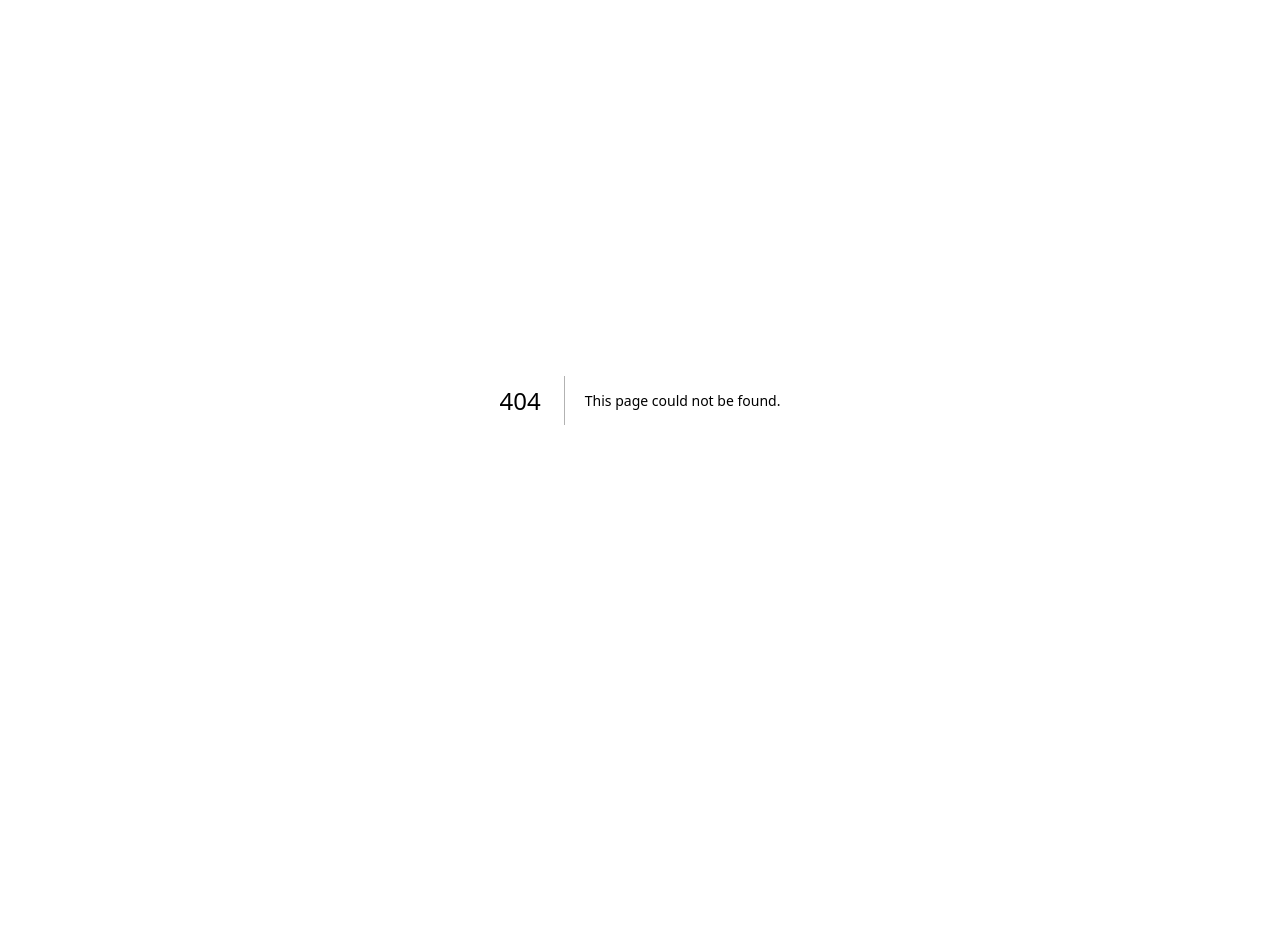
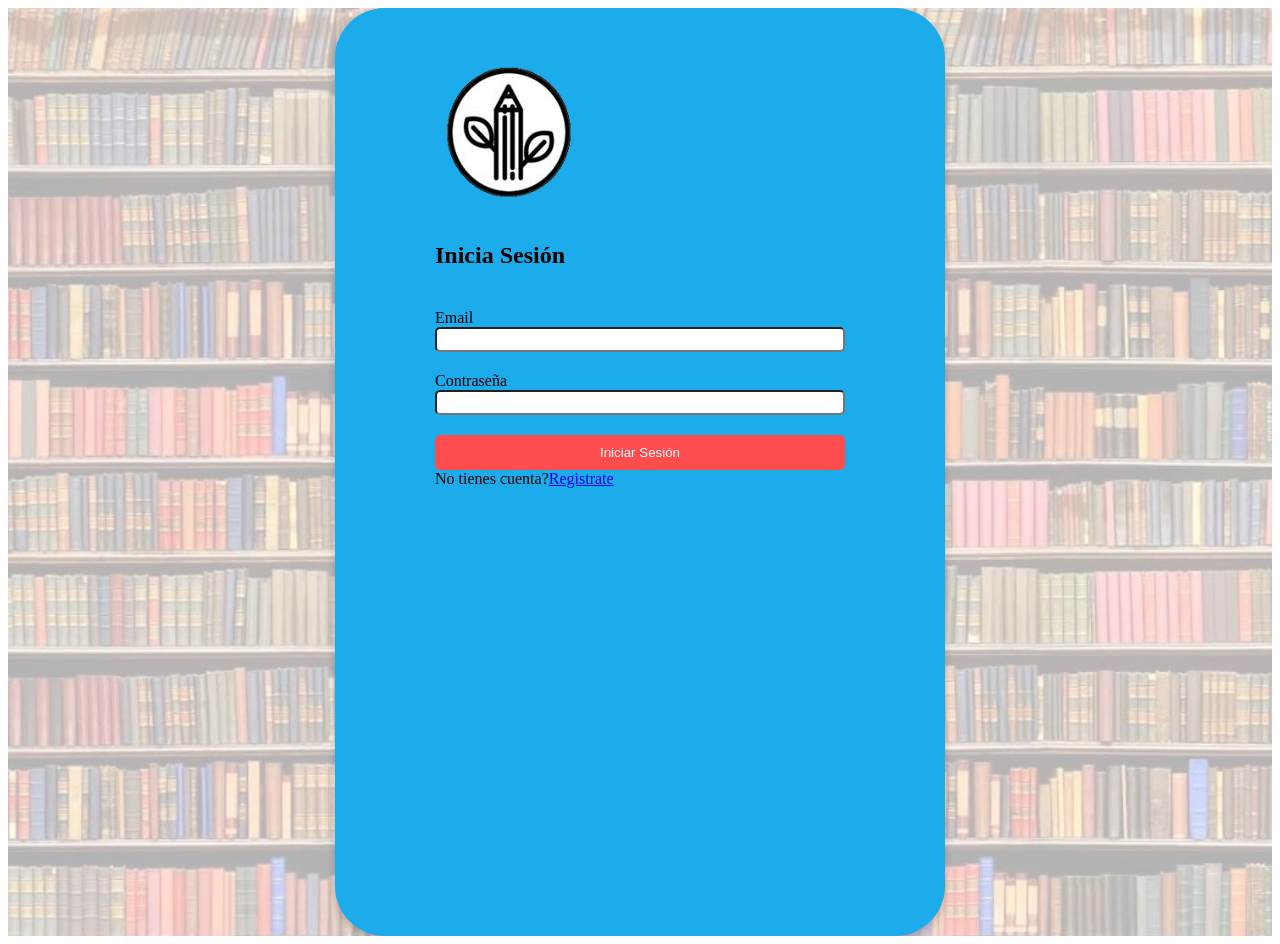
Before and after one commit to sebastian-zarate/Casa-jardin-copy, a Next.js app: page /start/login in a window 1280 px wide. Before the commit this address had no page. Before the commit the page ends 800 px from the top, so only its background shows below. Built offline with nearby package versions, Linux system fonts and the light colour scheme.

Commit message:
Distribución de la app

```diff
--- a/src/app/cursos/page.tsx
+++ b/src/app/Admin/cursos/page.tsx
@@ -1,8 +1,8 @@
 "use client"
 import React, {useEffect, useState } from "react";
-import Navigate from "../../helpers/navigate/page";
-import But_aside from "../../helpers/but_aside/page";
-import { createCurso, getCursos } from "../../services/cursos";
+import Navigate from "../../../helpers/navigate/page";
+import But_aside from "../../../helpers/but_aside/page";
+import { createCurso, getCursos } from "../../../services/cursos";
 
 async function handleCreateCurso() {
     try {
@@ -38,9 +38,12 @@ const cursos: React.FC = () => {
 
     return (
         <main>
-            <Navigate />
-           <h1 className="flex mt-10 ml-20 text-3xl">Talleres</h1>
-            <div className="mt-5 border bg-slate-400 p-1 absolute left-1/3">
+            <div className="bg-blue-400 flex justify-between w-full p-4">
+                <Navigate />
+            </div>
+
+           <h1 className="flex mt-10 ml-20 text-3xl" >Talleres</h1>
+            <div className="mt-5 border p-1 absolute left-1/3" style={{background: "#D9D9D9"}}>
                 <div className="grid grid-cols-5 gap-4 mt-4">
                     {cursos.map((curso) => (
                         <div key={curso.id} className="border p-2 mx-4">
@@ -50,9 +53,12 @@ const cursos: React.FC = () => {
                 </div>
                 <button onClick={handleCreateCurso} className="bg-red-700 m-4 py-2 px-5">Crear Curso</button>
             </div>
-            <div >
+
+            <div className=" absolute bottom-0 bg-slate-600 w-full">
                 <But_aside />
             </div>
+
+
 
         </main>
     );
--- a/src/app/layout.tsx
+++ b/src/app/layout.tsx
@@ -1,14 +1,16 @@
-
-import "./globals.css";
+export const metadata = {
+  title: 'Next.js',
+  description: 'Generated by Next.js',
+}
 
 export default function RootLayout({
   children,
-}: Readonly<{
-  children: React.ReactNode;
-}>) {
+}: {
+  children: React.ReactNode
+}) {
   return (
     <html lang="en">
       <body>{children}</body>
     </html>
-  );
+  )
 }
--- a/src/app/login/page.tsx
+++ /dev/null
@@ -1,97 +0,0 @@
-"use client"
-
-import Image from "next/image";
-import BackgroundLibrary from "../../../public/Images/BookShell.jpg";
-import Logo from "../../../public/Images/LogoCasaJardin.png"
-function Login() {
-
-
-
-    return(
-<div
-  style={{
-    backgroundImage: `url(${BackgroundLibrary.src})`,
-    backgroundSize: 'cover',
-    backgroundPosition: 'center',
-    position: 'relative',
-    minHeight: '100vh',
-    display: 'flex',
-    justifyContent: 'center',
-    alignItems: 'center',
-    margin: 0,
-    padding: 0,
-    overflow: 'hidden',
-  }}
->
-    <div
-    style={{
-      position: 'absolute',
-      top: 0,
-      left: 0,
-      right: 0,
-      bottom: 0,
-      backgroundColor: 'rgba(255, 255, 255, 0.7)', // Fondo con opacidad aplicada
-      zIndex: 1,
-    }}
-    />
-
-  <div
-    className="flex flex-col"
-    style={{
-      backgroundColor: 'rgba(28, 171, 235, 1)', // Fondo con opacidad aplicada
-      position: 'relative',
-      zIndex: 2,
-      padding: '100px',
-      height: '828px',
-      borderRadius: '50px', // Bordes redondeados
-      boxShadow: '0 4px 8px rgba(0, 0, 0, 0.2)', // Sombra para dar profundidad
-    }}
-  >
-    <div className="flex flex-col items-center">
-        <Image src={Logo} alt="Logo Casa Jardin" width={150} height={150}/>
-    </div>
-
-    <div className="flex flex-col items-center font-medium" style={{marginBottom: '20px', marginTop: '10px'}}>
-
-         <h2>Inicia Sesión </h2>
-
-    </div>
-
-
-
-    <label className="font-medium" htmlFor="email">Email</label>
-    <input type="text" id="email" style={{ padding: '3px', borderRadius: '5px', marginBottom: '20px', }} />
-
-    <label className="font-medium" htmlFor="password">Contraseña</label>
-    <input className="flex flex-col items-center" type="password" id="password" style={{ padding: '3px', borderRadius: '5px', marginBottom: '20px', width: '400px'}} />
-
-    <button className="font-medium"
-      style={{
-        padding: '10px 20px',
-        backgroundColor: '#ff4d4d',
-        color: '#fff',
-        borderRadius: '5px',
-        border: 'none',
-        cursor: 'pointer',
-        transition: 'background-color 0.3s ease',
-
-
-      }}
-      onMouseOver={(e) => (e.currentTarget.style.backgroundColor = '#e60000')}
-      onMouseOut={(e) => (e.currentTarget.style.backgroundColor = '#ff4d4d')}
-    >
-      Iniciar Sesión
-    </button>
-
-    <div className="flex items-center justify-center">
-     <span className=" font-medium">No tienes cuenta?</span>
-      <a href="/signup" className=" font-bold text lg text-black ml-2">Registrate</a>
-      </div>
-  </div>
-</div>
-
-
-
-    )
-}
-export default Login;
--- /dev/null
+++ b/src/app/start/login/page.tsx
@@ -0,0 +1,98 @@
+"use client"
+
+import Image from "next/image";
+import BackgroundLibrary from "../../../../public/Images/BookShell.jpg";
+import Logo from "../../../../public/Images/LogoCasaJardin.png"
+function Login() {
+
+
+    return(
+<div
+  style={{
+    backgroundImage: `url(${BackgroundLibrary.src})`,
+    backgroundSize: 'cover',
+    backgroundPosition: 'center',
+    position: 'relative',
+    minHeight: '100vh',
+    display: 'flex',
+    justifyContent: 'center',
+    alignItems: 'center',
+    margin: 0,
+    padding: 0,
+    overflow: 'hidden',
+  }}
+
+>
+    <div
+    className="flex flex-col"
+    style={{
+      position: 'absolute',
+      top: 0,
+      left: 0,
+      right: 0,
+      bottom: 0,
+      backgroundColor: 'rgba(255, 255, 255, 0.7)', // Fondo con opacidad aplicada
+      zIndex: 1,
+    }}
+    />
+
+  <div
+    style={{
+      backgroundColor: 'rgba(28, 171, 235, 1)', // Fondo con opacidad aplicada
+      position: 'relative',
+      zIndex: 2,
+      display: 'flex',
+      flexDirection: 'column',
+      padding: '50px 100px',
+      height: '828px',
+      borderRadius: '50px', // Bordes redondeados
+      boxShadow: '0 4px 8px rgba(0, 0, 0, 0.2)', // Sombra para dar profundidad
+    }}
+  >
+    <div className="flex flex-col items-center">
+        <Image src={Logo} alt="Logo Casa Jardin" width={150} height={150}/>
+    </div>
+
+    <div className="flex flex-col items-center font-medium" style={{marginBottom: '20px', marginTop: '10px'}}>
+
+         <h2>Inicia Sesión </h2>
+
+    </div>
+        <label className="font-medium" htmlFor="email">Email</label>
+
+        <input type="text" id="email" style={{ padding: '3px', borderRadius: '5px', marginBottom: '20px' }} />
+
+        <label className="font-medium" htmlFor="password">Contraseña</label>
+
+        <input className="items-center" type="password" id="password" style={{ padding: '3px', borderRadius: '5px', marginBottom: '20px', width: '400px' }} />
+
+        <button className="font-medium"
+          style={{
+            padding: '10px 20px',
+            backgroundColor: '#ff4d4d',
+            color: '#fff',
+            borderRadius: '5px',
+            border: 'none',
+            cursor: 'pointer',
+            transition: 'background-color 0.3s ease',
+          }}
+          onMouseOver={(e) => (e.currentTarget.style.backgroundColor = '#e60000')}
+          onMouseOut={(e) => (e.currentTarget.style.backgroundColor = '#ff4d4d')}
+        >
+          Iniciar Sesión
+        </button>
+
+
+
+    <div className="p-5 flex items-center justify-center">
+      <span className="  font-medium">No tienes cuenta?</span>
+        <a href="/start/signup" className=" font-bold text lg text-black ml-2">Registrate</a>
+    </div>
+  </div>
+</div>
+
+
+
+    )
+}
+export default Login;
--- a/src/app/signup/page.tsx
+++ b/src/app/start/signup/page.tsx
@@ -1,8 +1,7 @@
 "use client"
-
 import Image from 'next/image'
-import BackgroundLibrary from '../../../public/Images/BookShell.jpg'
-import Logo from '../../../public/Images/LogoCasaJardin.png'
+import BackgroundLibrary from '../../../../public/Images/BookShell.jpg'
+import Logo from '../../../../public/Images/LogoCasaJardin.png'
 
 
 function Signup() {
@@ -37,11 +36,12 @@ function Signup() {
     />
 
   <div
-    className="flex flex-col"
     style={{
       backgroundColor: 'rgba(28, 171, 235, 1)', // Fondo con opacidad aplicada
       position: 'relative',
       zIndex: 2,
+      display: 'flex',
+        flexDirection: 'column',
       padding: '100px',
       height: '828px',
       borderRadius: '50px', // Bordes redondeados
@@ -95,7 +95,7 @@ style={{
 
 <div className="flex items-center justify-center">
     <span className='font-medium'>Tienes cuenta?</span>
-    <a href="/login" className=" font-bold text lg text-black ml-2">Iniciar Sesión</a>
+    <a href="/start/login" className=" font-bold text lg text-black ml-2">Iniciar Sesión</a>
 
 </div>
     </div>
```
Also changed, not shown: src/helpers/but_aside/page.tsx (+8 -10 lines).
